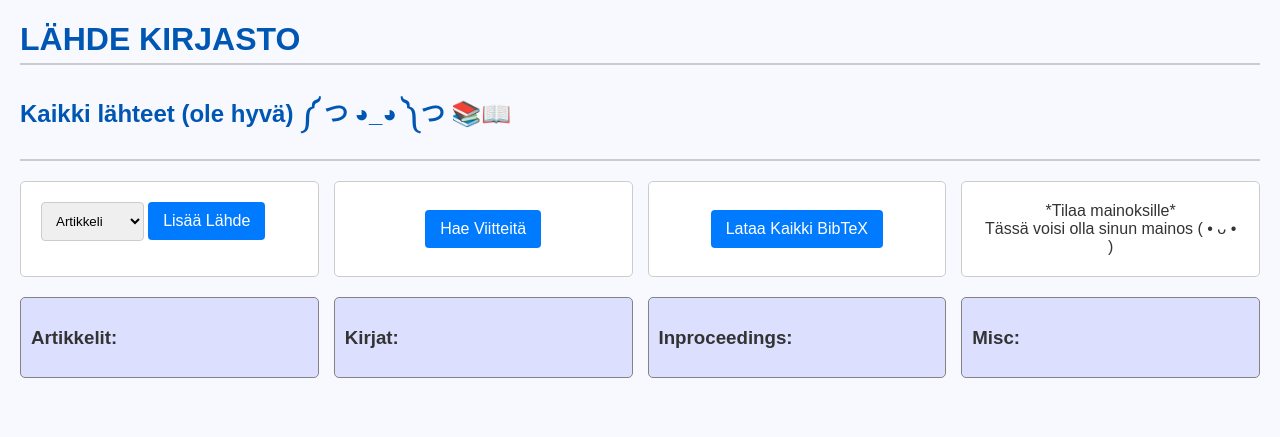
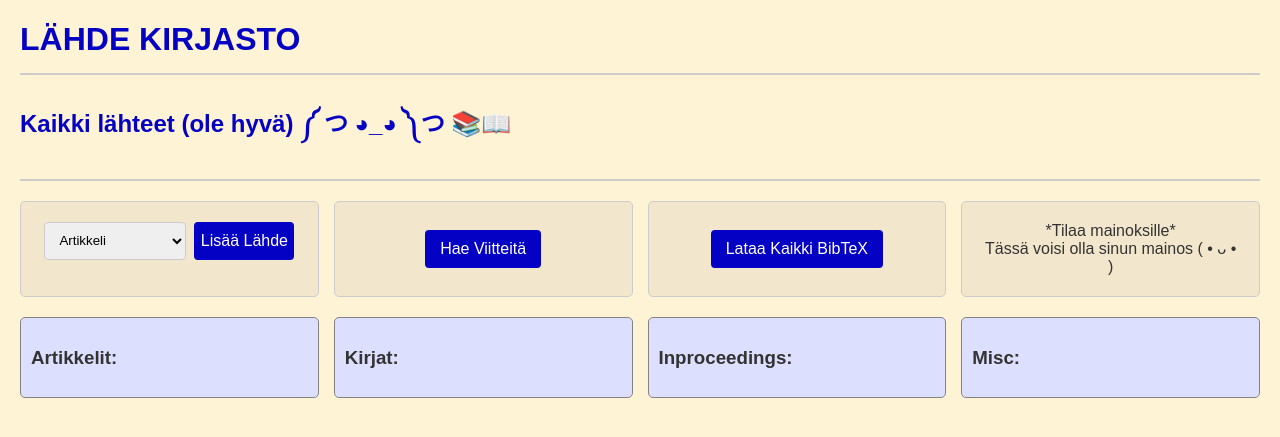
Before and after one commit to fiiahaav/Miniprojekti-ryhm-1, a Flask app: page / in a window 1280 px wide. Shown: the top 437 px of the page. Run offline with Flask 3, Linux system fonts and the light colour scheme; data that the repository does not hold is empty; some libraries are stand-ins or nearby versions.

Commit message:
värej muutin

```diff
--- a/src/static/style.css
+++ b/src/static/style.css
@@ -1,16 +1,16 @@
 /* --- Global Styles --- */
 body {
     font-family: 'Montserrat', sans-serif;
-    background-color: #f8f8ff;
+    background-color: #fff3d6;
     color: #333;
     margin: 20px;
     padding: 0;
 }
 
 h1, h2 {
-    color: #0056b3;
+    color: #0400c4;
     border-bottom: 2px solid #ccc;
-    padding-bottom: 5px;
+    padding-bottom: 15px;
     font-weight: 700;
 }
 
@@ -26,7 +26,7 @@ h1, h2 {
 /* MASTER CLASS: Controls the look of ALL 4 top boxes (forms and divs) */
 .top-column {
     flex: 1 1 0%;
-    background-color: #fff;
+    background-color: #f2e7cd;
     border: 1px solid #ccc;
     border-radius: 5px;
     padding: 20px;
@@ -72,7 +72,7 @@ input, select, textarea {
 }
 
 button[type="submit"] {
-    background-color: #007bff;
+    background-color: #0400c4;
     color: white;
     padding: 10px 15px;
     border: none;
@@ -109,7 +109,7 @@ button[type="submit"]:hover {
 
 /* --- Source Entry (Individual Cards) --- */
 .source-entry {
-    background-color: #fff;
+    background-color: #fff8e7;
     border: 1px solid #ddd;
     padding: 15px;
     margin-bottom: 10px;
@@ -236,3 +236,60 @@ strong {
 .edit-form-layout .textarea-field {
     align-items: flex-start;
 }
+/* --- The Absolute Final Symmetry Fix --- */
+
+/* 1. Ensure the form is centered (No change needed here) */
+.add-source-form {
+    display: flex;
+    flex-direction: column;
+    align-items: center;
+}
+
+/* 2. Style the group container */
+.selection-group {
+    display: flex;
+    gap: 8px; /* Slightly tighter gap looks cleaner */
+
+    /* FIX: Reduce max-width significantly to create larger, even side margins */
+    max-width: 250px;
+    width: 100%;
+    box-sizing: border-box;
+
+    align-items: center;
+    margin: 0;
+    padding: 0;
+}
+
+/* 3. Style the select element */
+.selection-group select {
+    /* FIX: Give select slightly more room to fit its text and dropdown arrow cleanly */
+    width: 60%;
+    flex-grow: 1;
+
+    height: 38px;
+    padding: 8px 10px;
+    margin: 0;
+
+    outline: none !important;
+    box-shadow: none !important;
+    border-bottom: 1px solid #ccc;
+}
+
+/* 4. Style the button */
+.selection-group button {
+    /* FIX: Button needs to be wide enough for text, but not too wide */
+    width: 40%;
+
+    height: 38px;
+    padding: 8px 10px; /* Adjusted padding to be symmetrical to select box padding */
+    margin: 0;
+    flex-shrink: 0;
+
+    /* Prevents text from wrapping */
+    white-space: nowrap;
+
+    /* Ensures button content is vertically centered */
+    display: flex;
+    justify-content: center;
+    align-items: center;
+}
--- a/src/templates/index.html
+++ b/src/templates/index.html
@@ -12,6 +12,7 @@
     <div class="top-forms-bar">
 
         <form method="POST" action="{{ url_for('add_source') }}" class="top-column add-source-form">
+            <div class="selection-group">
                 <select name="lahde" id="lahde">
                     <option value="article">Artikkeli</option>
                     <option value="book">Kirja</option>
@@ -19,13 +20,13 @@
                     <option value="misc">Misc</option>
                 </select>
             <button type="submit" id="submit-btn">Lisää Lähde</button>
+            </div>
         </form>
 
         <form action="{{ url_for('get_references_page') }}" method="GET" class="top-column get-refs-form">
             <button type="submit" >Hae Viitteitä</button>
         </form>
 
-        <!-- tähän pitää vaihtaa "all_bibtex" nappi -->
         <form action="{{ url_for('download_bibtex_all') }}" method="GET" class="top-column get-refs-form">
             <button type="submit" >Lataa Kaikki BibTeX</button>
         </form>
```
Lines whose indentation alone changed are shown as unchanged.
